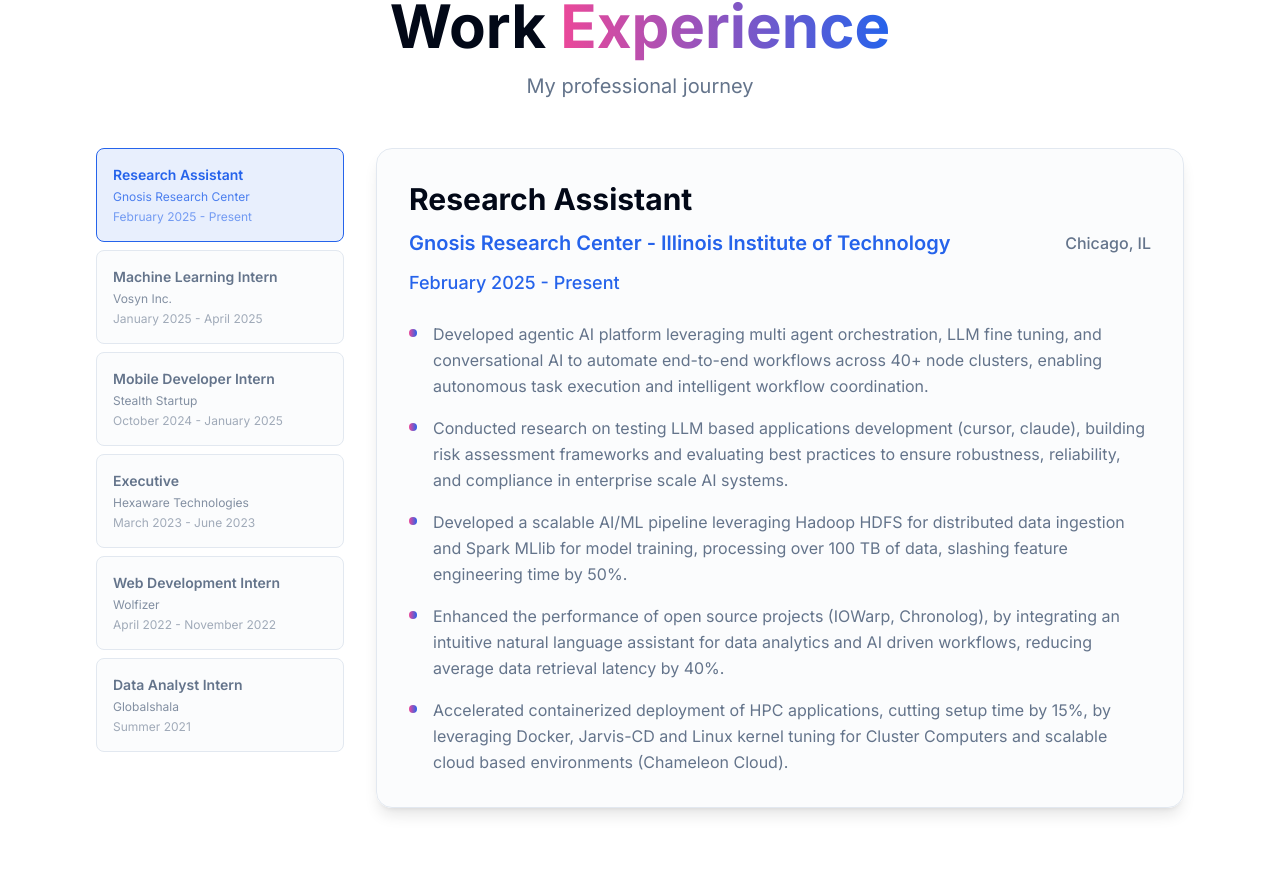
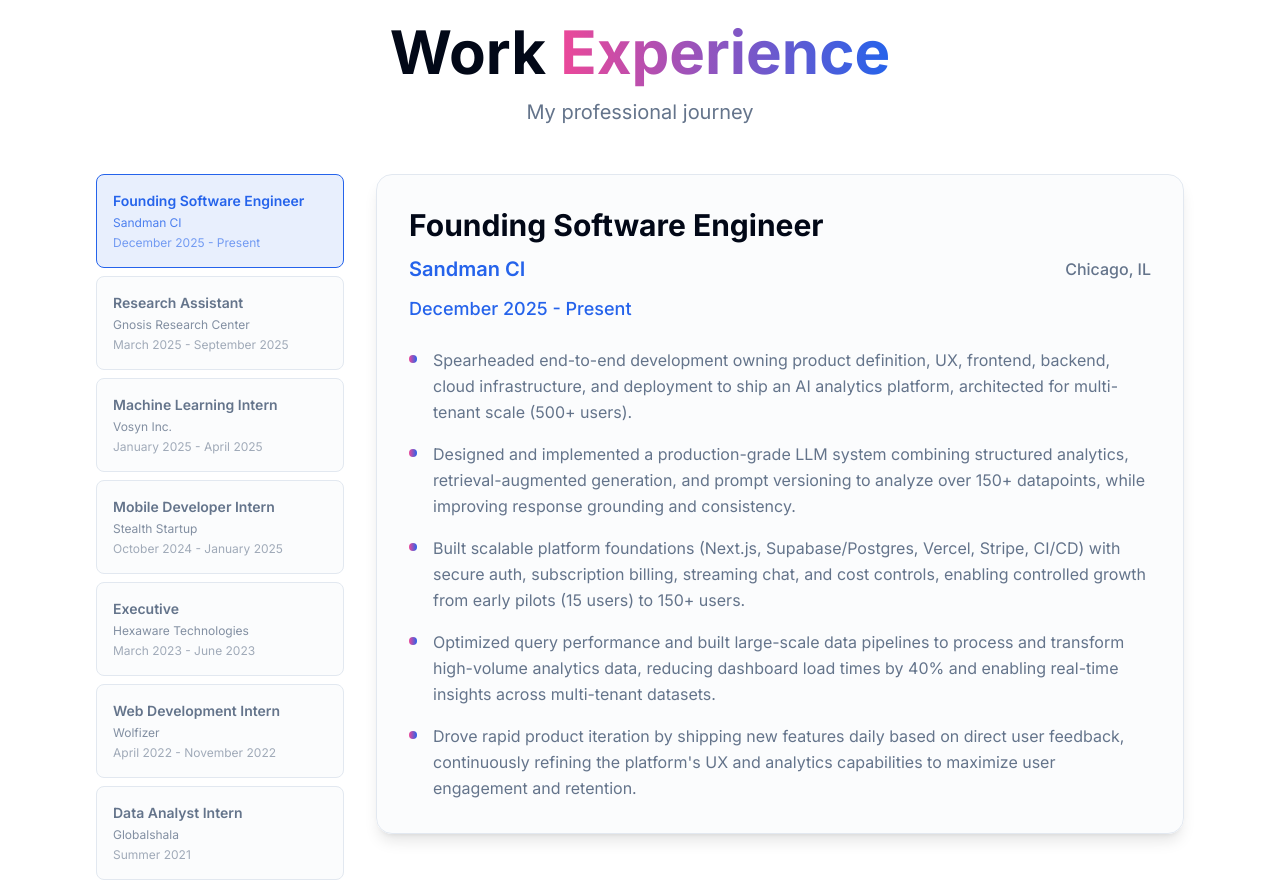
Before and after one commit to sohamvsonar/sohamvsonar.github.io, a Next.js app: page / in a window 1280 px wide. Shown: the part 1906-2788 px from the top of the page. Built offline with nearby package versions, Linux system fonts and the light colour scheme.

Commit message:
experience update

```diff
--- a/src/components/about.tsx
+++ b/src/components/about.tsx
@@ -64,7 +64,9 @@ export function About() {
               </div>
 
               <p>
-                Currently, I am working as a <span className="text-primary font-semibold">Research Engineer</span> at{' '}
+                Currently, I am working as a <span className="text-primary font-semibold">Founding Software Engineer</span> at{' '}
+                <span className="text-primary font-semibold">Sandman CI</span>, building an AI analytics platform.
+                I have experience working as a Research Assistant at{' '}
                 <a
                   href="https://grc.iit.edu/"
                   target="_blank"
@@ -72,7 +74,7 @@ export function About() {
                   className="text-primary font-semibold hover:underline transition-all duration-200"
                 >
                   Gnosis Research Center
-                </a> at the Illinois Tech. I have experience working at multiple startups,{' '}
+                </a> at Illinois Tech, and at multiple startups including{' '}
                 <a
                   href="https://www.vosyn.ai"
                   target="_blank"
--- a/src/components/experience.tsx
+++ b/src/components/experience.tsx
@@ -6,19 +6,33 @@ import { useTheme } from "next-themes"
 
 const experiences = [
   {
+    id: "founding-engineer",
+    title: "Founding Software Engineer",
+    company: "Sandman CI",
+    shortCompany: "Sandman CI",
+    location: "Chicago, IL",
+    period: "December 2025 - Present",
+    companyUrl: "https://www.sandmanci.com/",
+    achievements: [
+      "Spearheaded end-to-end development owning product definition, UX, frontend, backend, cloud infrastructure, and deployment to ship an AI analytics platform, architected for multi-tenant scale (500+ users).",
+      "Designed and implemented a production-grade LLM system combining structured analytics, retrieval-augmented generation, and prompt versioning to analyze over 150+ datapoints, while improving response grounding and consistency.",
+      "Built scalable platform foundations (Next.js, Supabase/Postgres, Vercel, Stripe, CI/CD) with secure auth, subscription billing, streaming chat, and cost controls, enabling controlled growth from early pilots (15 users) to 150+ users.",
+      "Optimized query performance and built large-scale data pipelines to process and transform high-volume analytics data, reducing dashboard load times by 40% and enabling real-time insights across multi-tenant datasets.",
+      "Drove rapid product iteration by shipping new features daily based on direct user feedback, continuously refining the platform's UX and analytics capabilities to maximize user engagement and retention."
+    ]
+  },
+  {
     id: "research-assistant",
     title: "Research Assistant",
     company: "Gnosis Research Center - Illinois Institute of Technology",
     shortCompany: "Gnosis Research Center",
     location: "Chicago, IL",
-    period: "February 2025 - Present",
+    period: "March 2025 - September 2025",
     companyUrl: "https://grc.iit.edu/",
     achievements: [
-      "Developed agentic AI platform leveraging multi agent orchestration, LLM fine tuning, and conversational AI to automate end-to-end workflows across 40+ node clusters, enabling autonomous task execution and intelligent workflow coordination.",
-      "Conducted research on testing LLM based applications development (cursor, claude), building risk assessment frameworks and evaluating best practices to ensure robustness, reliability, and compliance in enterprise scale AI systems.",
-      "Developed a scalable AI/ML pipeline leveraging Hadoop HDFS for distributed data ingestion and Spark MLlib for model training, processing over 100 TB of data, slashing feature engineering time by 50%.",
-      "Enhanced the performance of open source projects (IOWarp, Chronolog), by integrating an intuitive natural language assistant for data analytics and AI driven workflows, reducing average data retrieval latency by 40%.",
-      "Accelerated containerized deployment of HPC applications, cutting setup time by 15%, by leveraging Docker, Jarvis-CD and Linux kernel tuning for Cluster Computers and scalable cloud based environments (Chameleon Cloud)."
+      "Developed an integrated Agentic AI platform leveraging multi agent orchestration to automate workflows across 40+ node clusters, enabling autonomous task execution and intelligent operations coordination.",
+      "Enhanced the performance of open source projects (IOWarp, Chronolog), by designing REST APIs and integrating an intuitive assistant for data analytics and AI driven workflows, reducing average data retrieval latency by 60%.",
+      "Automated CI/CD pipelines with GitHub Actions and Docker, automating build, lint testing, and deployment processes across on-prem systems and scalable cloud environments for faster and more reliable application delivery."
     ]
   },
   {
```
